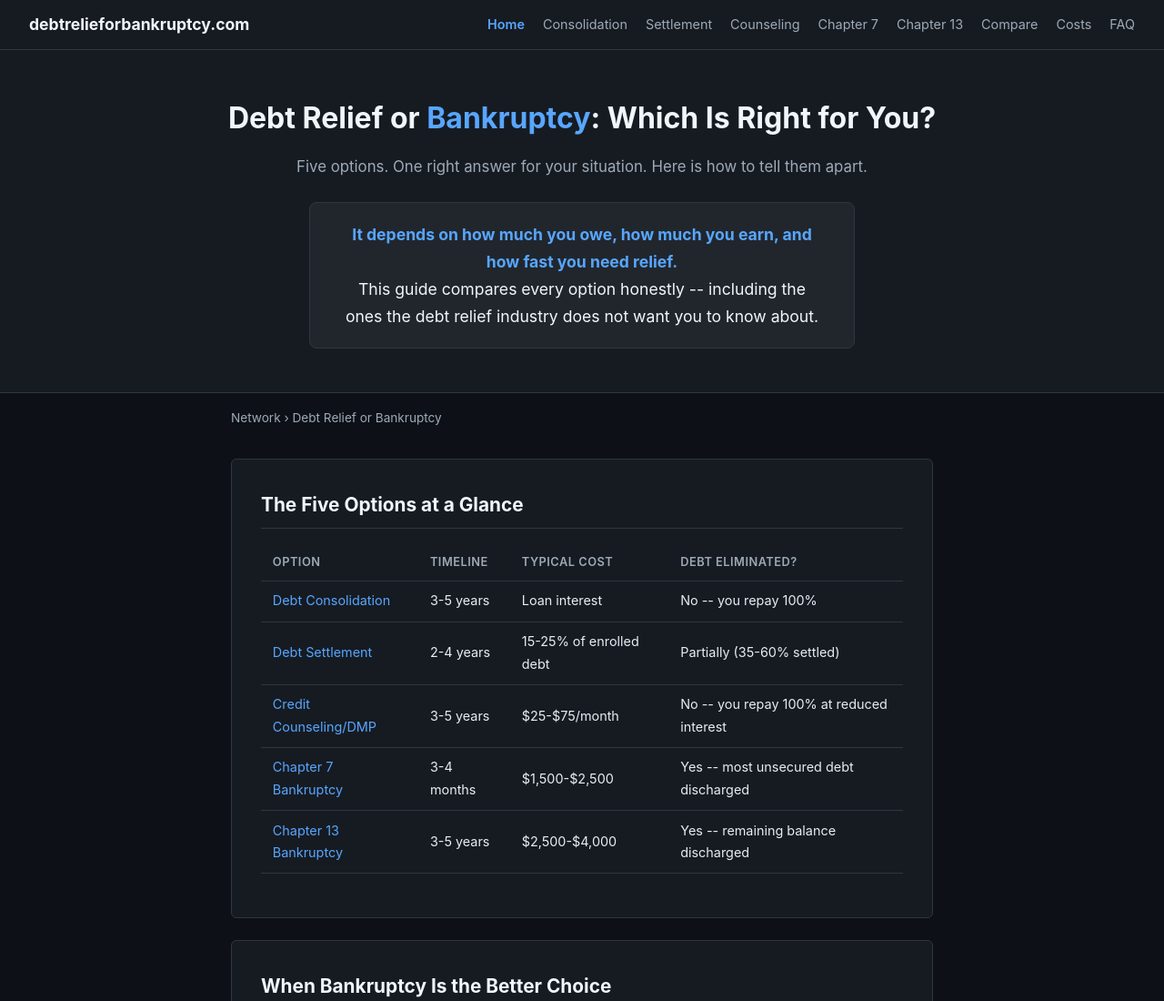
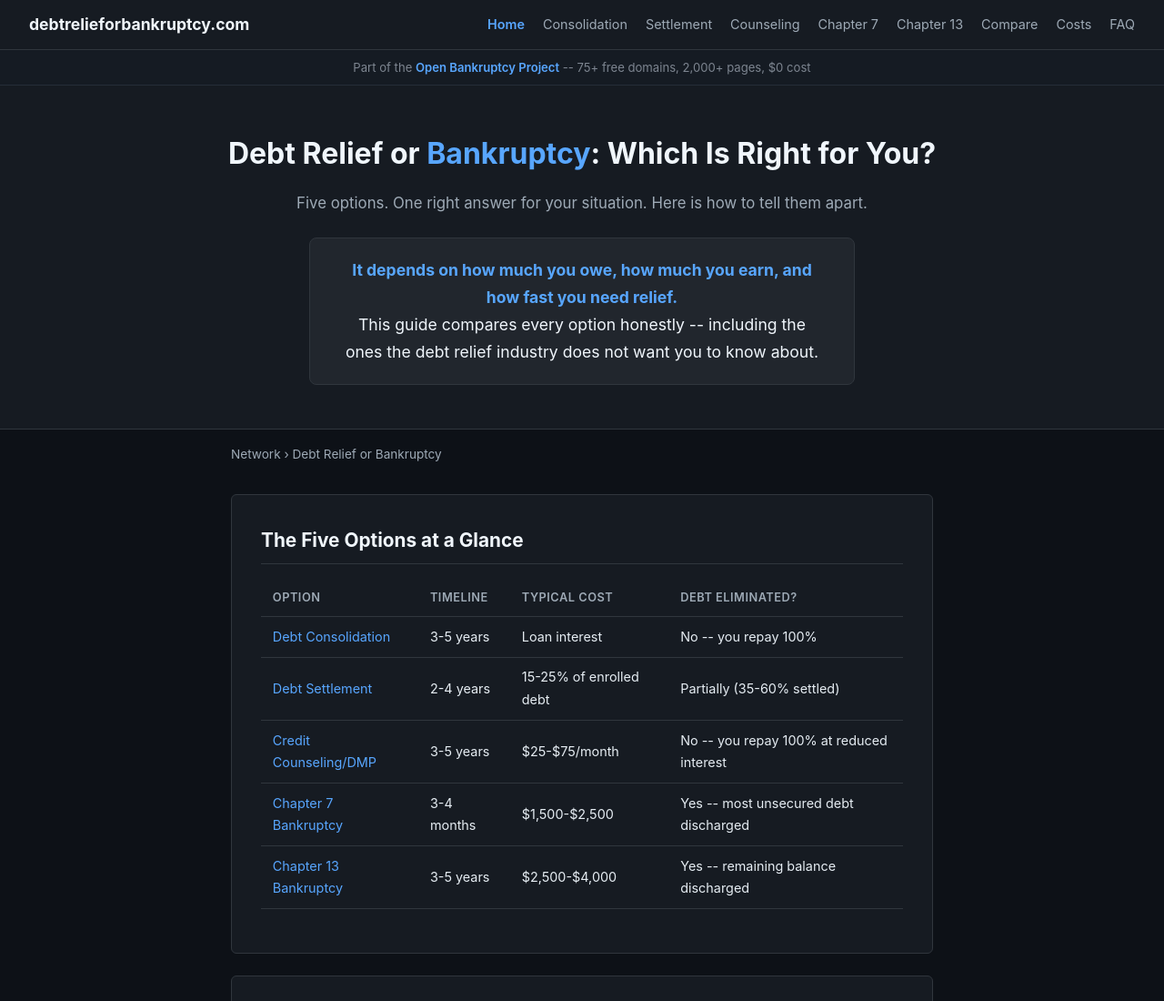
Before and after one commit to ilikemath9999/debtrelieforbankruptcy.com, a plain HTML site: page index.html in a window 1280 px wide. Shown: the top 1100 px of the page at 91% size. Drawn offline with Linux system fonts and the light colour scheme.

Commit message:
Add OBP cross-promo banner on homepage

```diff
--- a/index.html
+++ b/index.html
@@ -111,6 +111,10 @@
     <a href="/faq.html">FAQ</a>
   </div>
 </nav>
+<div class="obp-banner" style="background:#151b23;border-bottom:1px solid #252d38;padding:8px 16px;text-align:center;font-size:0.82rem;color:#7d8590;font-family:-apple-system,BlinkMacSystemFont,'Segoe UI',Helvetica,Arial,sans-serif">
+  Part of the <a href="https://openbankruptcyproject.org" style="color:#58a6ff;text-decoration:none;font-weight:600">Open Bankruptcy Project</a> -- 75+ free domains, 2,000+ pages, $0 cost
+</div>
+
 <header>
   <h1>Debt Relief or <span class="accent">Bankruptcy</span>: Which Is Right for You?</h1>
   <p class="subtitle">Five options. One right answer for your situation. Here is how to tell them apart.</p>
```
